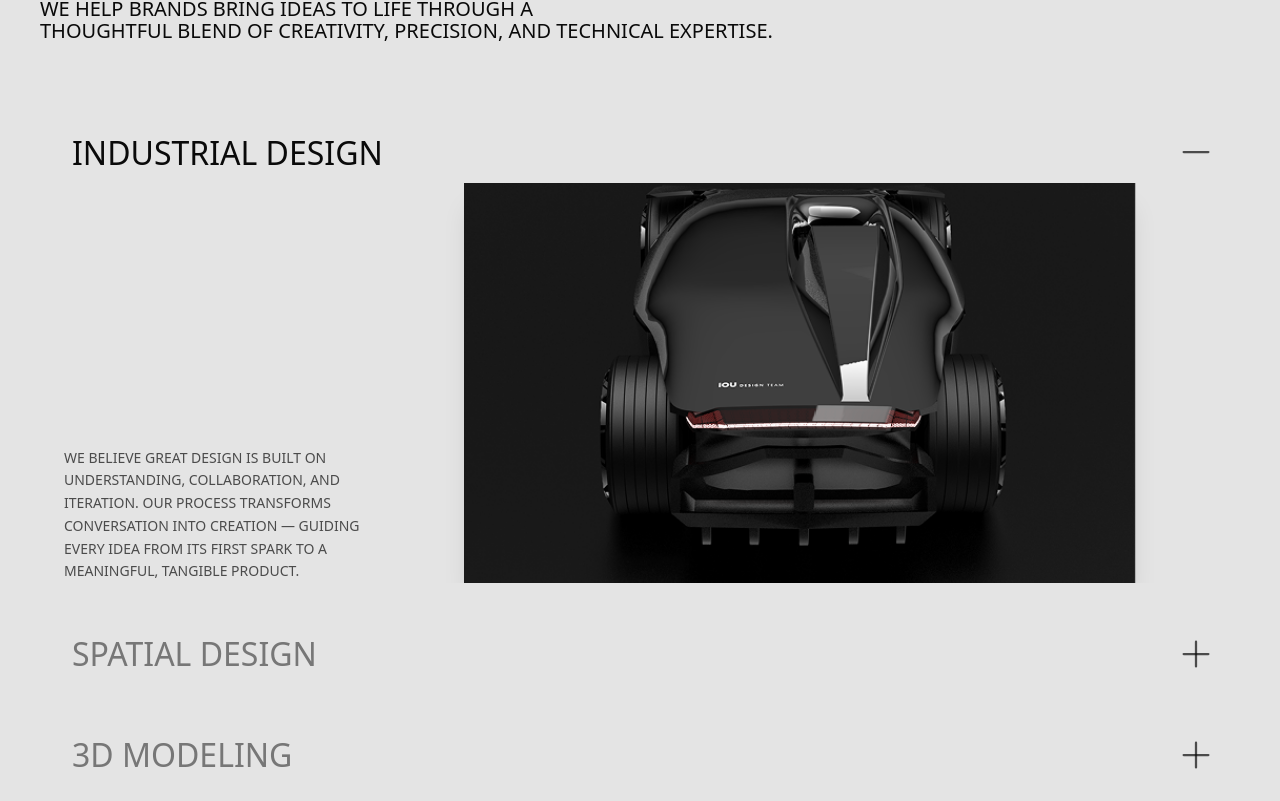
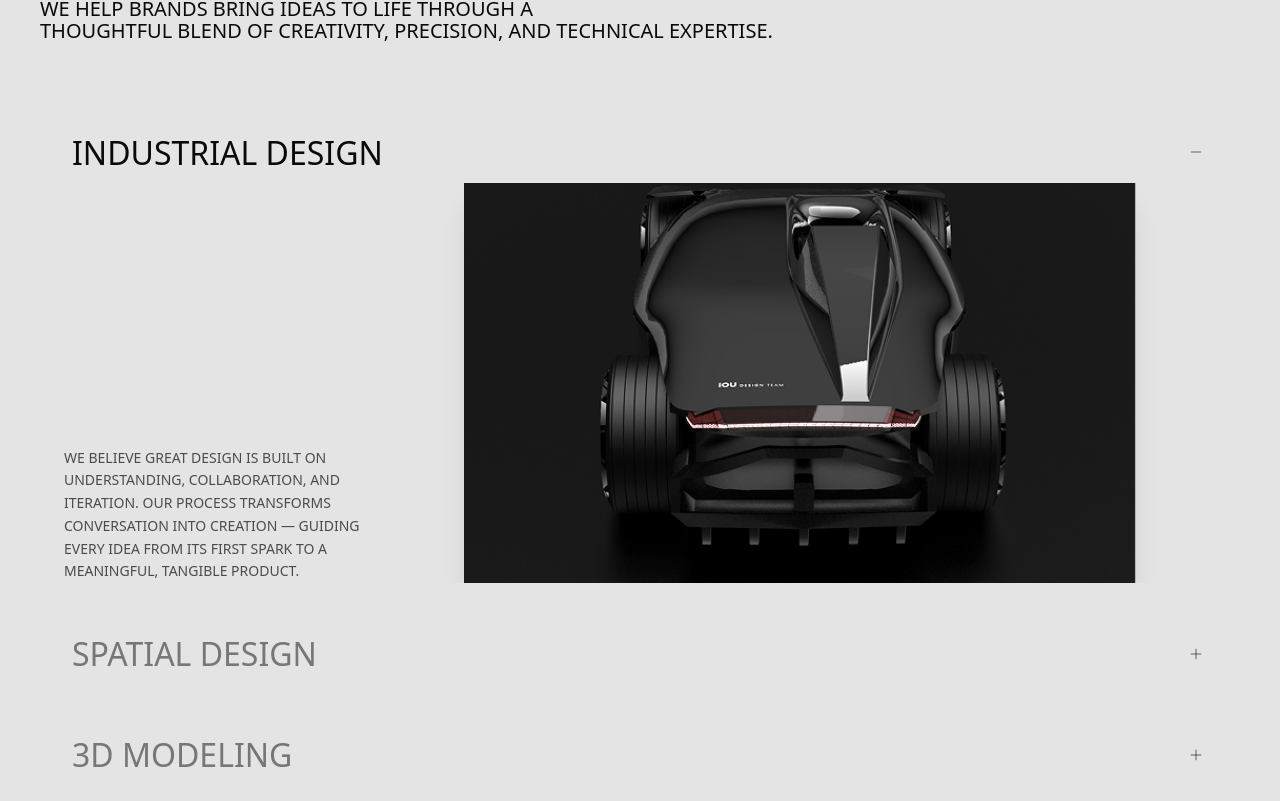
Before and after one commit to rikobediatra/IOU-studio, a Next.js app: page / in a window 1280 px wide. Shown: the part 2239-3040 px from the top of the page. Built offline with nearby package versions, Linux system fonts and the light colour scheme; grey boxes are pictures that could not be loaded.

Commit message:
Enhance: adjust spacing and size font

```diff
--- a/src/components/ui/accordion.jsx
+++ b/src/components/ui/accordion.jsx
@@ -45,9 +45,9 @@ export default function Accordion({ listService }) {
                       animate={{ opacity: 1, y: 0 }}
                       exit={{ opacity: 0, y: 6 }}
                       transition={{ duration: 0.2 }}
-                      className="absolute text-4xl text-foreground/70"
+                      className="absolute text-foreground/70"
                     >
-                      <Minus />
+                      <Minus width={14} height={14}/>
                     </motion.span>
                   ) : (
                     <motion.span
@@ -56,9 +56,9 @@ export default function Accordion({ listService }) {
                       animate={{ opacity: 1, y: 0 }}
                       exit={{ opacity: 0, y: -6 }}
                       transition={{ duration: 0.2 }}
-                      className="absolute text-4xl text-foreground/70"
+                      className="absolute text-foreground/70"
                     >
-                      <Plus />
+                      <Plus width={14} height={14}/>
                     </motion.span>
                   )}
                 </AnimatePresence>
```
